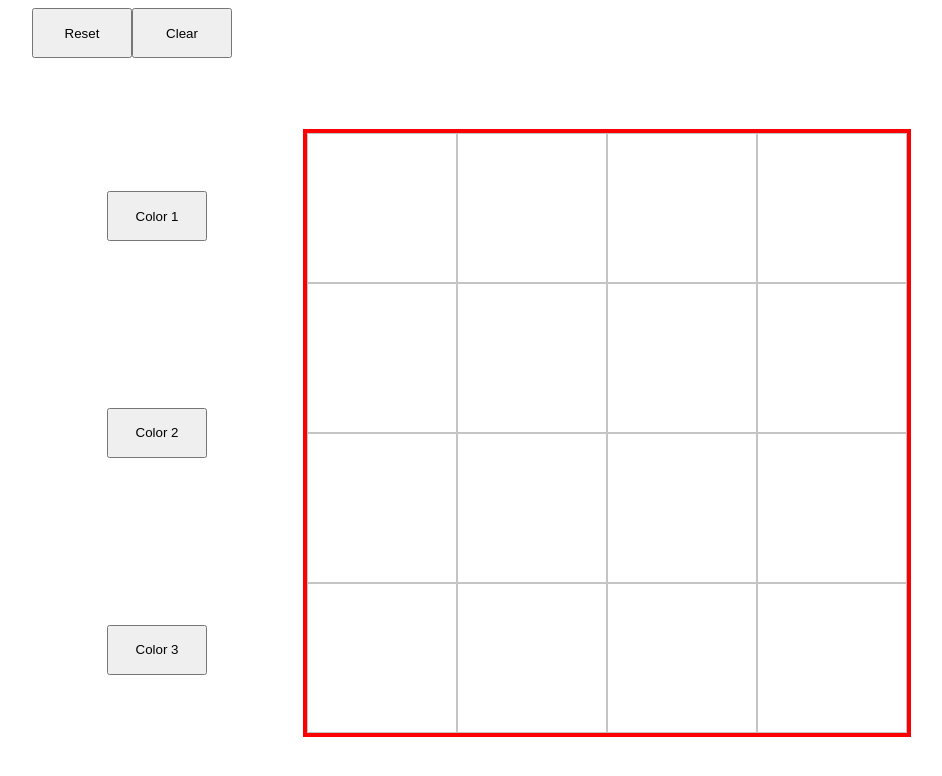
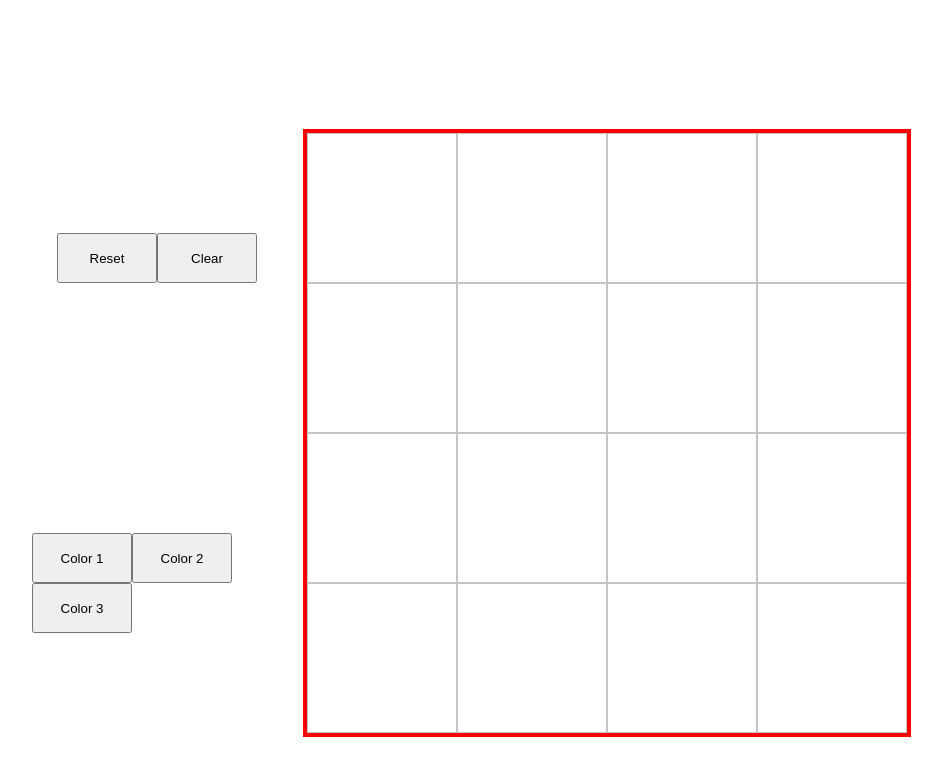
Before and after one commit to bmalchert/etch-a-sketch, a plain HTML site: page index.html in a window 1280 px wide. Shown: the whole page, without its empty margins (158-1100 px from the left). Drawn offline with Linux system fonts and the light colour scheme.

Commit message:
Put reset and clear buttons in toolbox area

```diff
--- a/index.html
+++ b/index.html
@@ -12,10 +12,15 @@
 
   <div id="big-container">
     <div id="header">
-      <button id="reset">Reset</button><button id="clear">Clear</button>
+
     </div>
     <div id="toolbox">
-      <button>Color 1</button><button>Color 2</button><button>Color 3</button>
+      <div id="box1">
+        <button id="reset">Reset</button><button id="clear">Clear</button>
+      </div>
+      <div id="box2">
+        <button>Color 1</button><button>Color 2</button><button>Color 3</button>
+      </div>
     </div>
     <div id="container">
 
```
